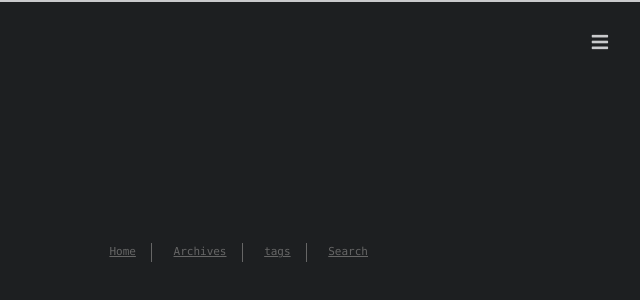
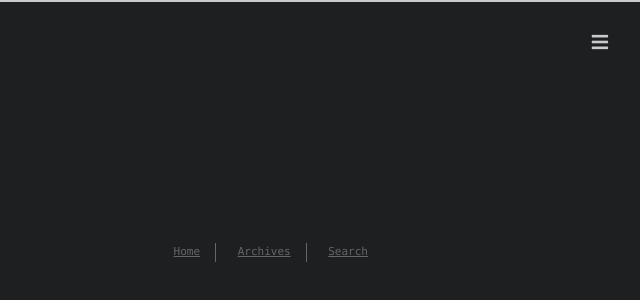
Before and after one commit to HeavenMin/HeavenMin.github.io, a plain HTML site: page post/2340b347/index.html in a window 1280 px wide. Shown: the full height of the page, 640-1280 px from the left. Drawn offline with Linux system fonts and the light colour scheme.

Commit message:
Site updated: 2018-05-30 18:45:15

```diff
--- a/post/2340b347/index.html
+++ b/post/2340b347/index.html
@@ -62,8 +62,6 @@
           <li><a href="/">Home</a></li>
 
           <li><a href="/archives/">Archives</a></li>
-
-          <li><a href="/tags/">tags</a></li>
 
           <li><a href="/Search/">Search</a></li>
 
@@ -163,8 +161,6 @@
 
           <li><a href="/archives/">Archives</a></li>
 
-          <li><a href="/tags/">tags</a></li>
-
           <li><a href="/Search/">Search</a></li>
 
       </ul>
@@ -213,8 +209,6 @@
 
           <li><a href="/archives/">Archives</a></li>
 
-          <li><a href="/tags/">tags</a></li>
-
           <li><a href="/Search/">Search</a></li>
 
       </ul>
```
Also changed, not shown: Search/index.html (+0 -4 lines), archives/2016/05/index.html (+0 -4 lines), archives/2016/index.html (+0 -4 lines), archives/2018/05/index.html (+0 -4 lines), archives/2018/index.html (+0 -4 lines), archives/index.html (+0 -4 lines), categories/computer-science/index.html (+0 -4 lines), categories/computer-science/language/index.html (+0 -4 lines), categories/index.html (+0 -4 lines), index.html (+0 -4 lines), post/3610a686/index.html (+0 -6 lines), post/42d6409f/index.html (+0 -6 lines), tags/hello/index.html (+0 -4 lines), tags/index.html (+0 -4 lines), 1 more files.
